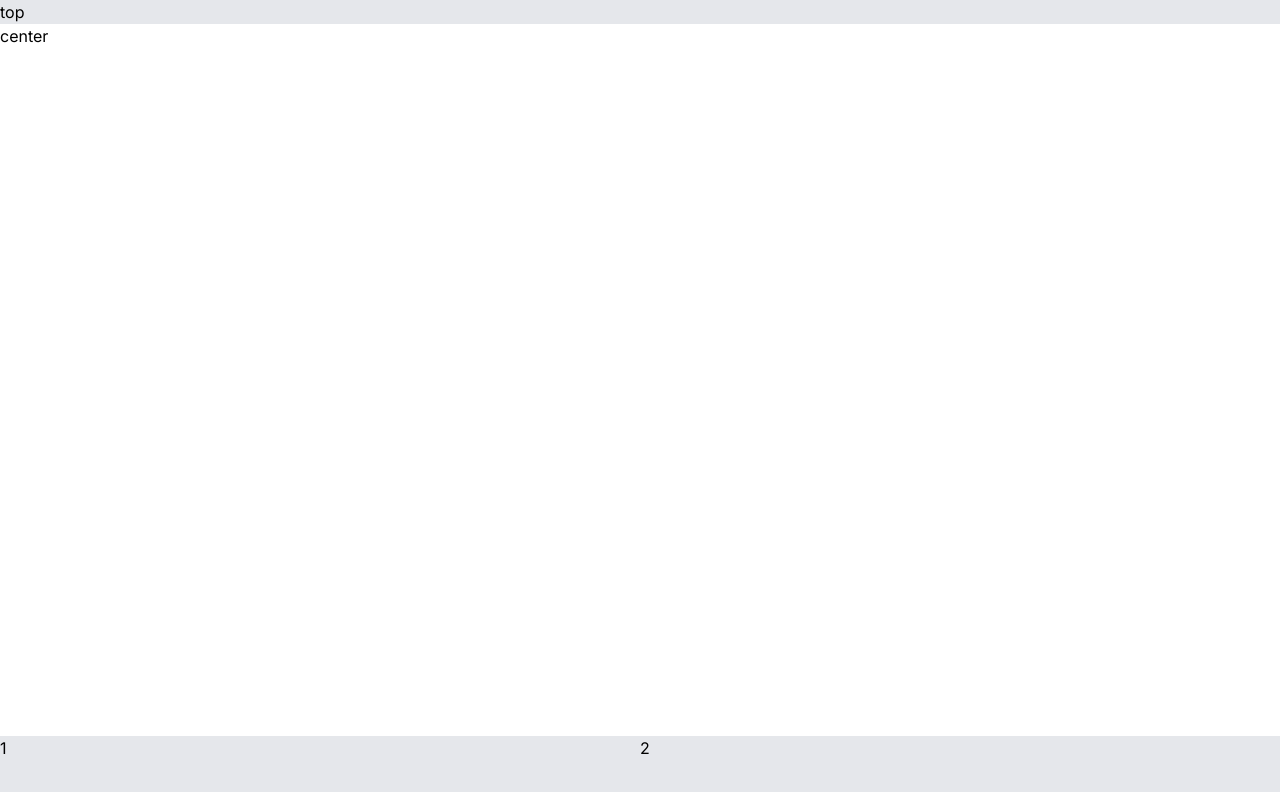
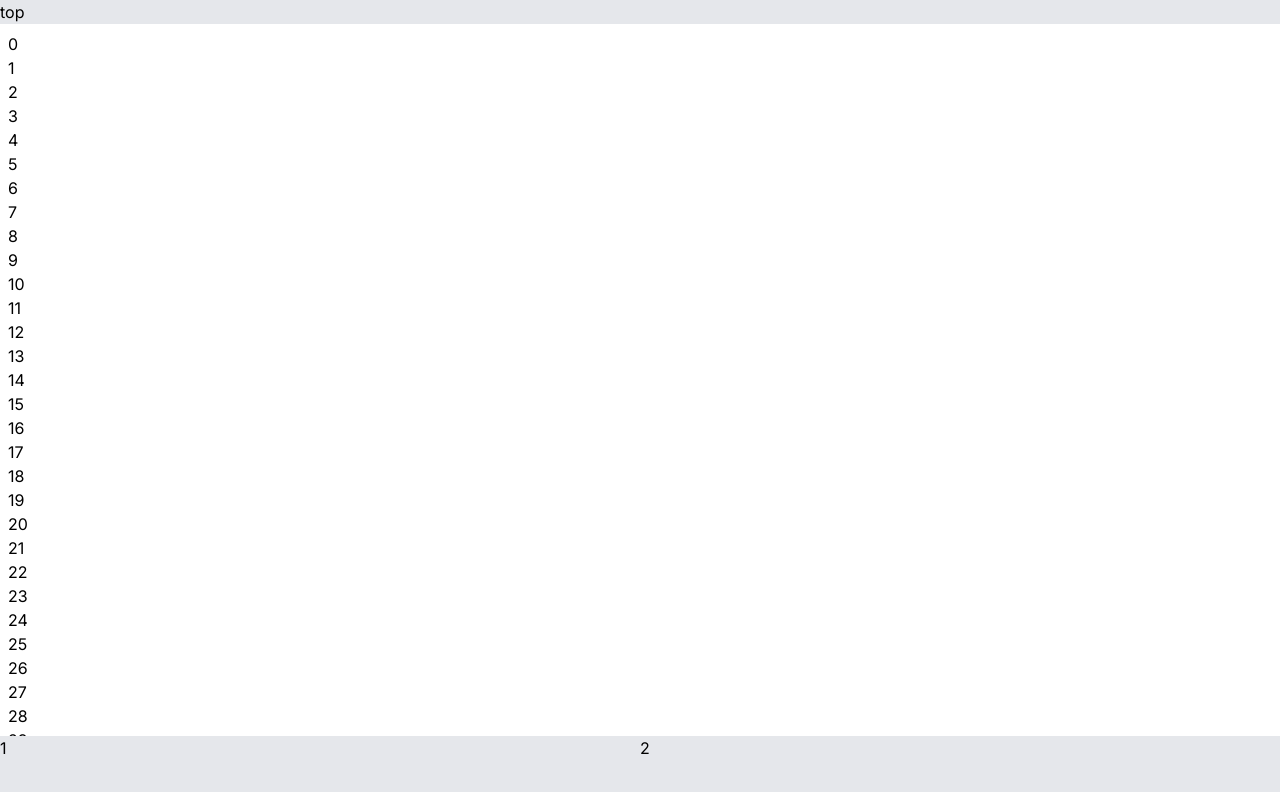
Before and after one commit to ngopas/nextjs-inbox-mobile-ui, a Next.js app: page /inbox in a window 1280 px wide. Shown: the top 792 px of the page. Built offline with nearby package versions, Linux system fonts and the light colour scheme.

Commit message:
create mail content with overflow wrapper

```diff
--- a/src/app/(mailbox)/inbox/page.tsx
+++ b/src/app/(mailbox)/inbox/page.tsx
@@ -1,10 +1,13 @@
+import MailContent from '@/components/MailContent';
 import NavbarMobile from '@/components/mobile/Navbar';
 
 const Inbox = () => {
   return (
     <div className="flex flex-col h-screen">
-      <div className="bg-gray-200">top</div>
-      <div className="grow">center</div>
+      <div className="bg-gray-200 ">top</div>
+      <div className="grow overflow-y-auto">
+        <MailContent />
+      </div>
       <footer className="bg-gray-300">
         <NavbarMobile />
       </footer>
--- /dev/null
+++ b/src/components/MailContent.tsx
@@ -0,0 +1,11 @@
+const MailContent = () => {
+  return (
+    <div className="flex flex-col m-2">
+      {Array.from(Array(100), (e, i) => {
+        return <a key={i}>{i}</a>;
+      })}
+    </div>
+  );
+};
+
+export default MailContent;
```
